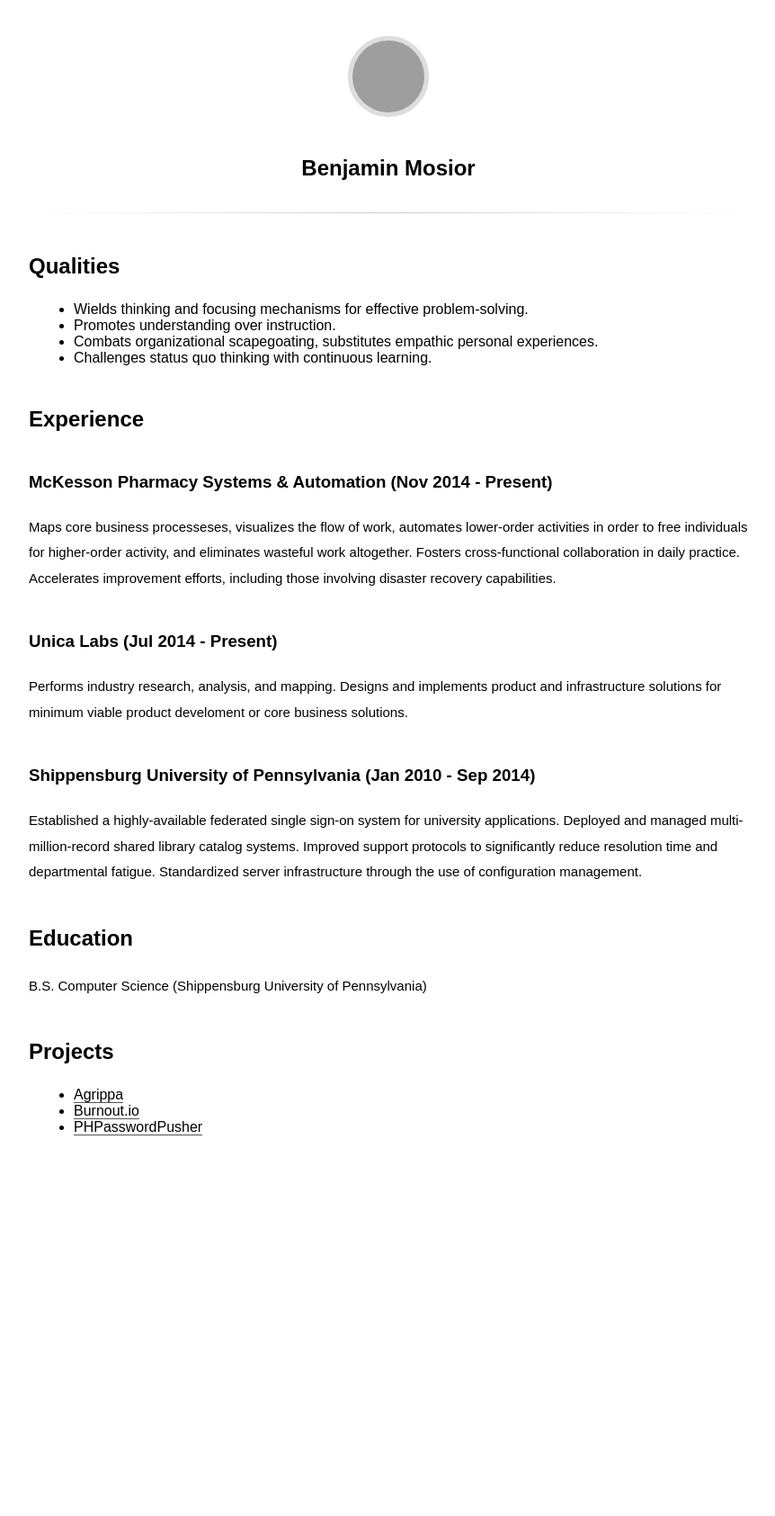
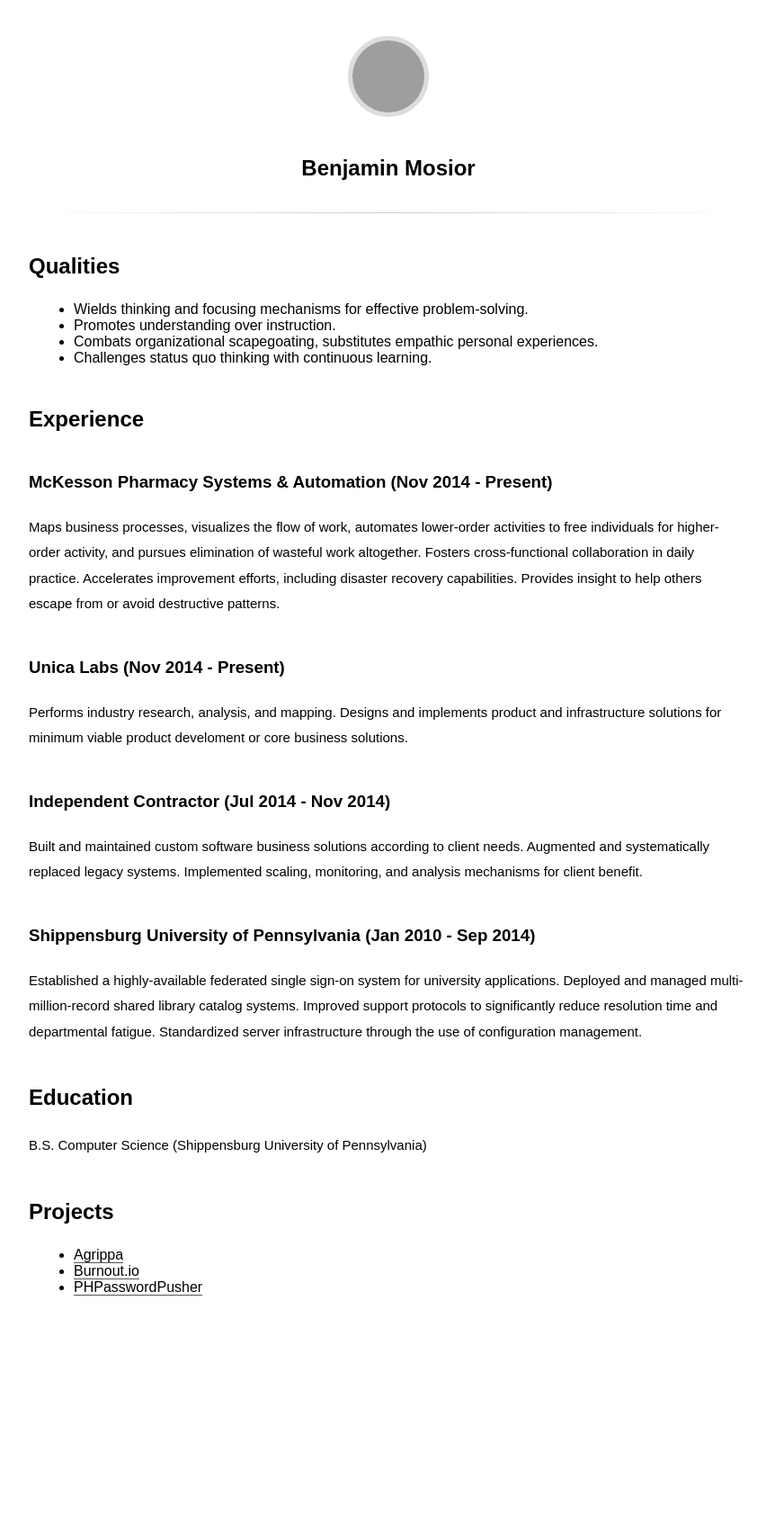
Before and after one commit to bemosior/bemosior.github.io, a Jekyll site: the page built from resume.md, in a window 1280 px wide. Shown: the whole page at 90% size, without its empty margins (208-1070 px from the left). Built offline with Jekyll 4.4.1, drawn with Linux system fonts in a browser that asks for light colours; some web fonts are replaced; before the commit the page ends 1507 px from its top, so only the background shows below that; grey boxes are pictures that could not be loaded.

Commit message:
Update resume to reflect independent contractor vs LLC distinction.

```diff
--- a/resume.md
+++ b/resume.md
@@ -14,11 +14,15 @@ title: Benjamin Mosior
 
 ### McKesson Pharmacy Systems & Automation (Nov 2014 - Present)
 
-Maps core business processeses, visualizes the flow of work, automates lower-order activities in order to free individuals for higher-order activity, and eliminates wasteful work altogether. Fosters cross-functional collaboration in daily practice. Accelerates improvement efforts, including those involving disaster recovery capabilities.
+Maps business processes, visualizes the flow of work, automates lower-order activities to free individuals for higher-order activity, and pursues elimination of wasteful work altogether. Fosters cross-functional collaboration in daily practice. Accelerates improvement efforts, including disaster recovery capabilities. Provides insight to help others escape from or avoid destructive patterns.
 
-### Unica Labs (Jul 2014 - Present)
+### Unica Labs (Nov 2014 - Present)
 
 Performs industry research, analysis, and mapping. Designs and implements product and infrastructure solutions for minimum viable product develoment or core business solutions.
+
+### Independent Contractor (Jul 2014 - Nov 2014)
+
+Built and maintained custom software business solutions according to client needs. Augmented and systematically replaced legacy systems. Implemented scaling, monitoring, and analysis mechanisms for client benefit.
 
 ### Shippensburg University of Pennsylvania (Jan 2010 - Sep 2014)
 
```
